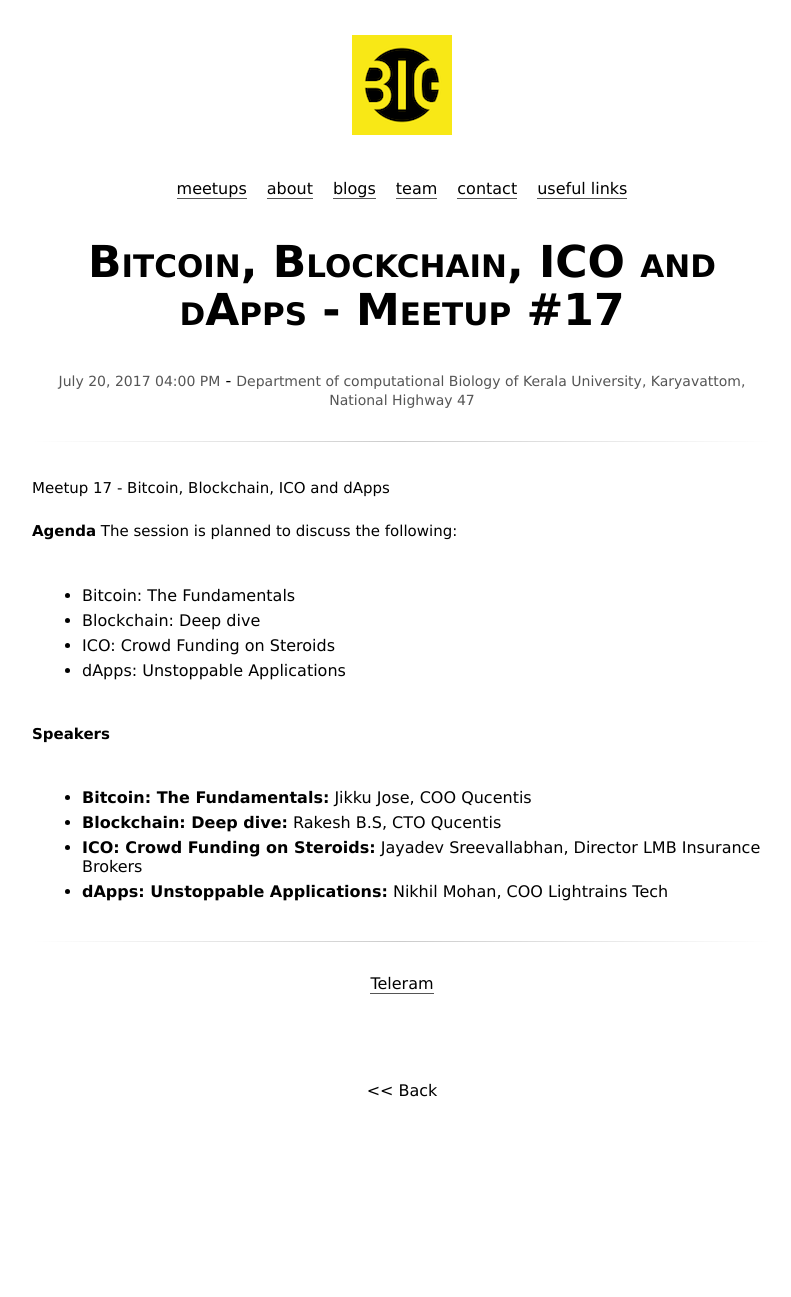
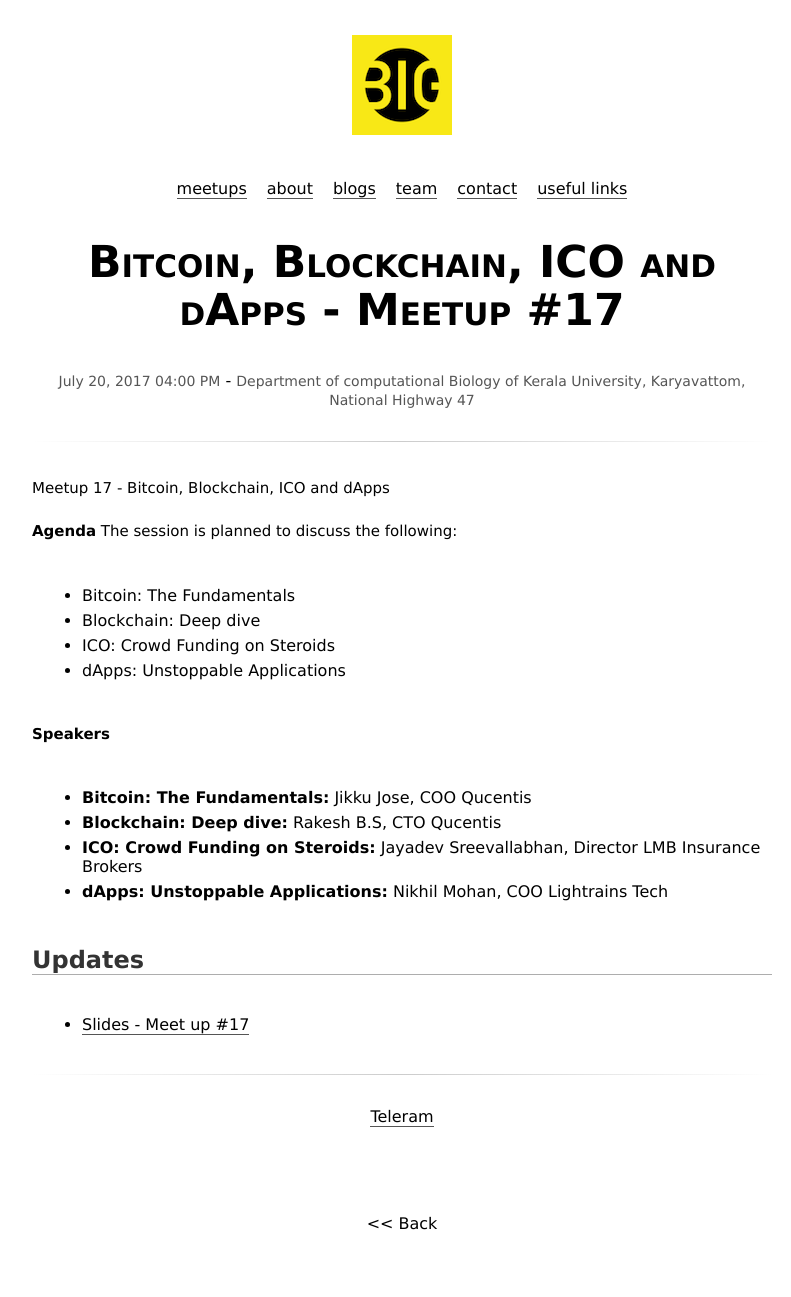
Before and after one commit to big-org/big-org.github.io, a Jekyll site: the page built from _posts/2017-07-11-meetup-17.markdown, in a window 1280 px wide. Shown: the whole page, without its empty margins (238-1029 px from the left). Built offline with Jekyll 4.4.1, drawn with Linux system fonts in a browser that asks for light colours; before the commit the page ends 1164 px from its top, so only the background shows below that.

Commit message:
Added slides

```diff
--- a/_posts/2017-07-11-meetup-17.markdown
+++ b/_posts/2017-07-11-meetup-17.markdown
@@ -25,3 +25,8 @@
 - **Blockchain: Deep dive:** Rakesh B.S, CTO Qucentis
 - **ICO: Crowd Funding on Steroids:** Jayadev Sreevallabhan, Director LMB Insurance Brokers
 - **dApps: Unstoppable Applications:** Nikhil Mohan, COO Lightrains Tech
+
+
+## Updates
+
+- [Slides - Meet up #17](assets/slides/BIGOrg-Talks-17-Meetup.pdf)
```
Also changed, not shown: 1 other file.
